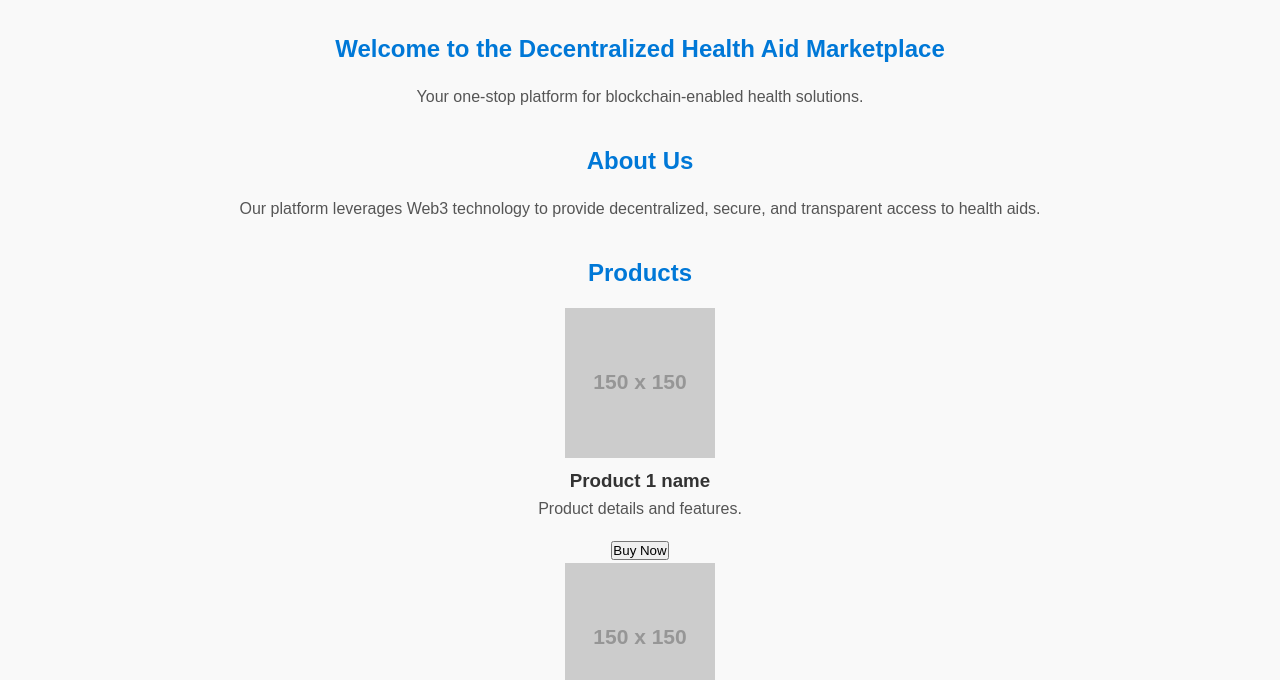
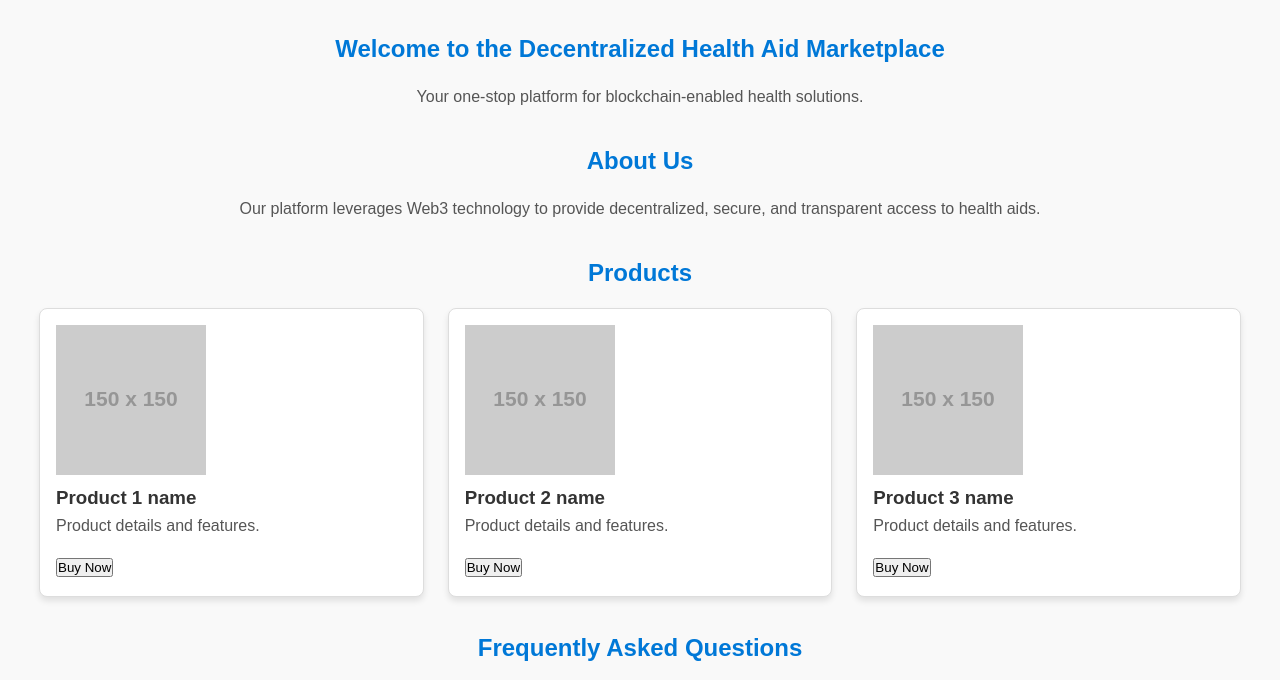
Before and after one commit to ThatTechDoc/decentralized_markplace, a plain HTML site: page index.html in a window 1280 px wide. Shown: the part 119-799 px from the top of the page. Drawn offline with Linux system fonts and the light colour scheme; placeholder pictures from the web are drawn by us.

Commit message:
"Styling the product section"

```diff
--- a/index.css
+++ b/index.css
@@ -60,3 +60,21 @@ section p {
     font-size: 1rem;
     color: #555;
 }
+
+/* Products Section */
+#products div {
+    display: flex;
+    flex-wrap: wrap;
+    gap: 1.5rem;
+    justify-content: center;
+}
+
+#products article {
+    background-color: #fff;
+    border: 1px solid #ddd;
+    border-radius: 8px;
+    padding: 1rem;
+    width: calc(33.333% - 2rem);
+    box-shadow: 0 4px 6px rgba(0, 0, 0, 0.1);
+    text-align: left;
+}
```
